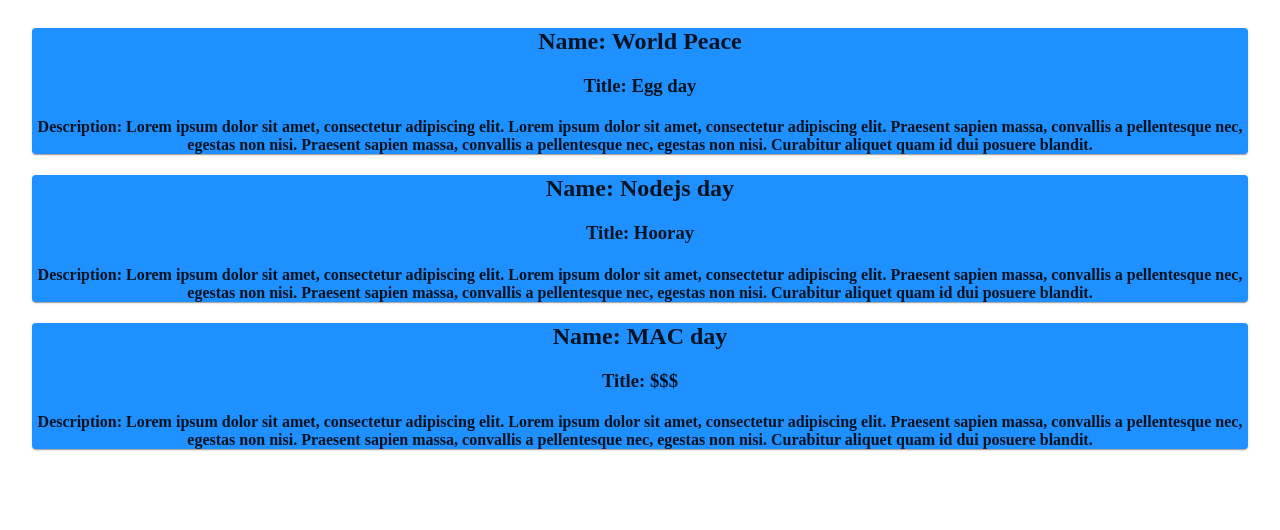
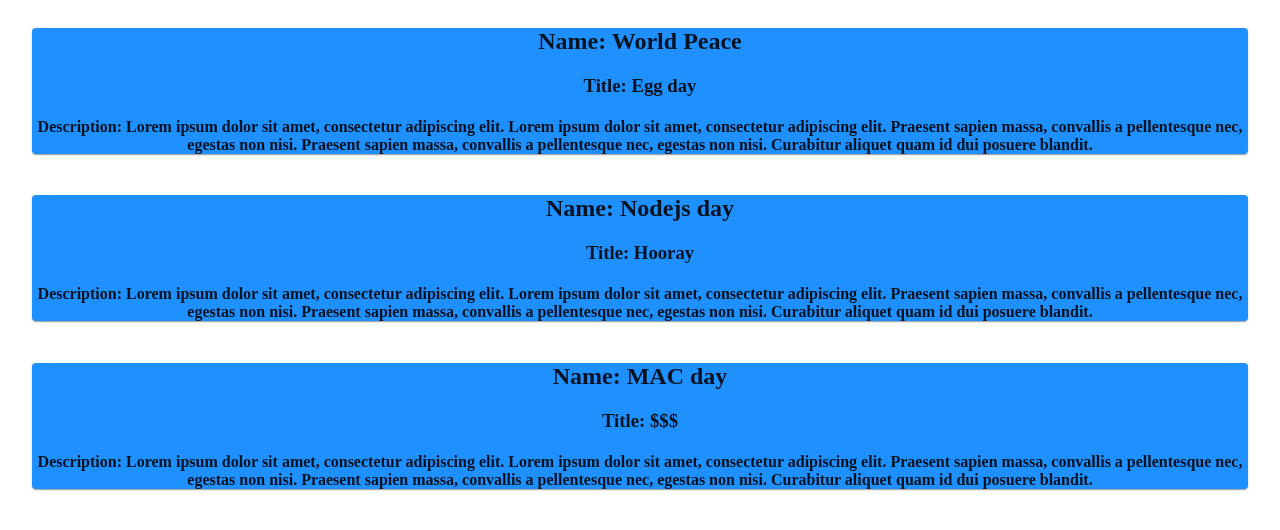
Before and after one commit to hackthehack/hack-zero-v2, a React (Create React App) app: page /hacks in a window 1280 px wide. Shown: the top 530 px of the page. Built offline with nearby package versions, Linux system fonts and the light colour scheme.

Commit message:
added test for testing hardcoded data

```diff
--- a/src/components/HacksPage.js
+++ b/src/components/HacksPage.js
@@ -42,7 +42,7 @@
   const renderHacks = () => {
     return hacks.map(hack => {
       return (
-        <Grid item xs={12}>
+        <Grid data-testid="hack-idea" key={hack.name} item xs={12}>
           <Paper className={classes.paper} key={hack.title}>
             <h2>Name: {hack.name}</h2>
             <h3>Title: {hack.title}</h3>
@@ -53,15 +53,9 @@
     });
   };
   return (
-    <div>
-      <Container>
-        <Grid container>
-          <Grid item xs={12}>
-            {renderHacks()}
-          </Grid>
-        </Grid>
-      </Container>
-    </div>
+    <Container>
+      <Grid container>{renderHacks()}</Grid>
+    </Container>
   );
 };
 
```
Also changed, not shown: 1 other file (tests, documents, lock files or other folders).
